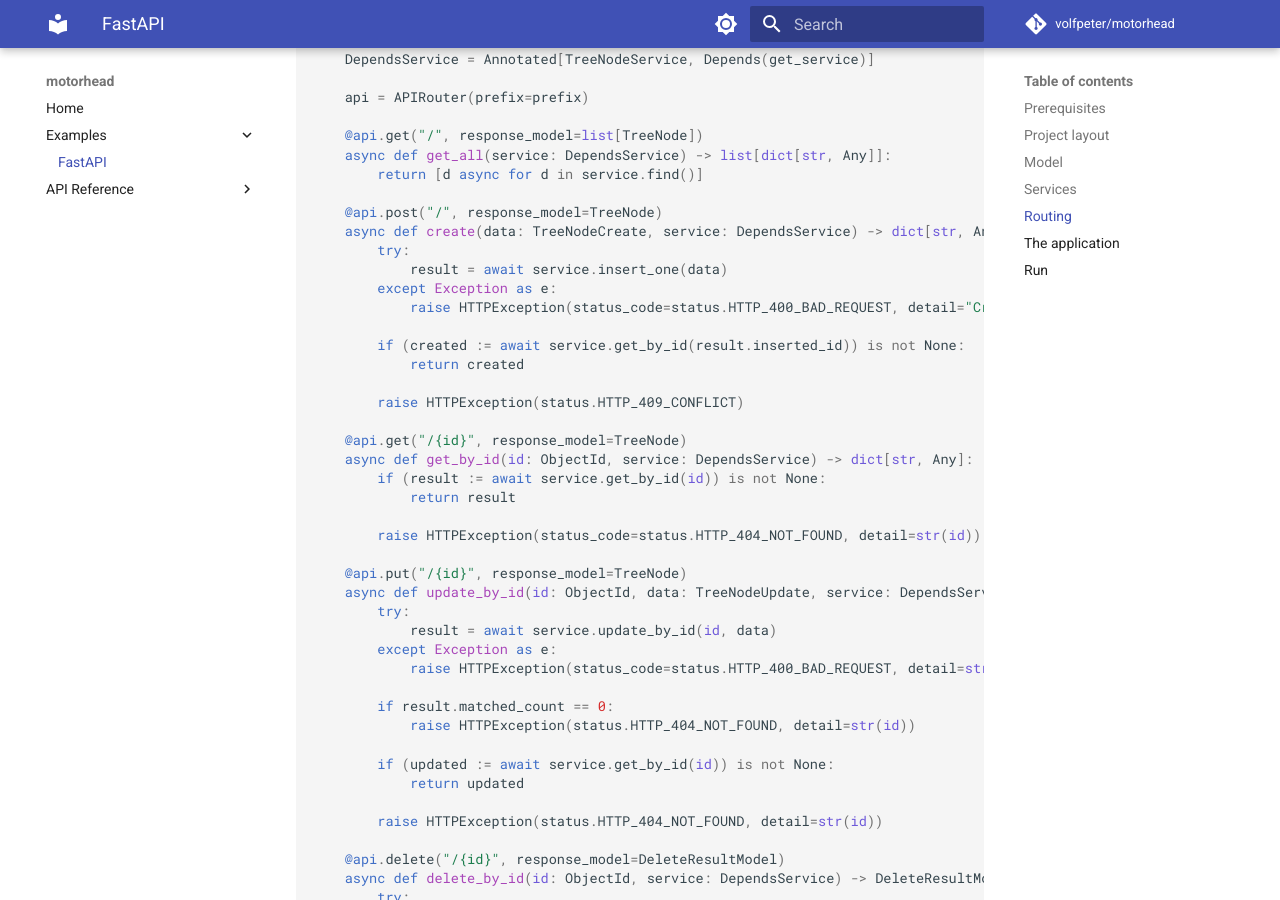
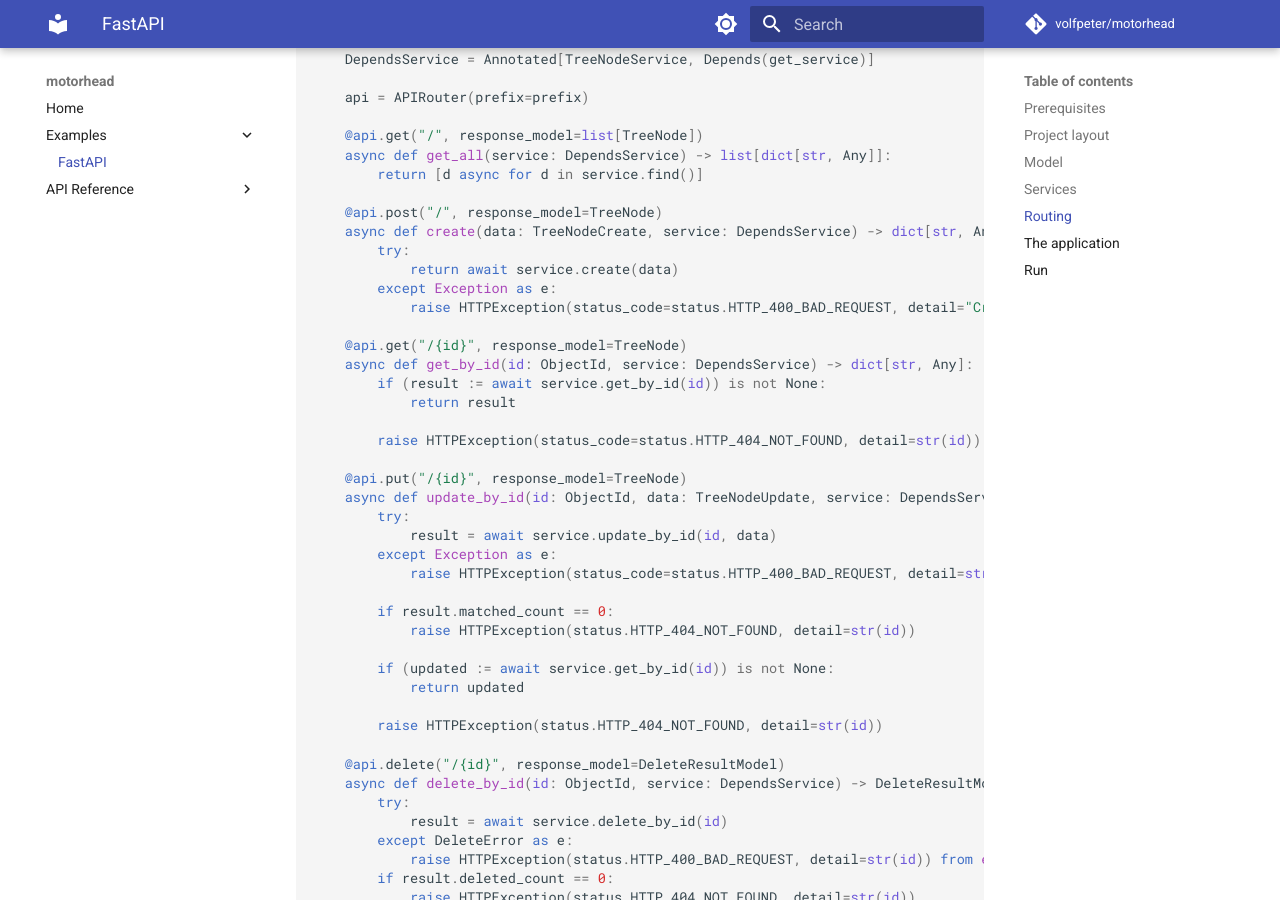
Before and after one commit to volfpeter/motorhead, an MkDocs documentation site: the page built from docs/fastapi-example.md, in a window 1280 px wide and 900 px high, scrolled down 7182 px. Built offline with MkDocs 1.6.1 and Material for MkDocs 9.7.7, drawn with Linux system fonts in a browser that asks for light colours; comment, search, counter and statistics services are not loaded.

Commit message:
updated the FastAPI example to use Service.create() instead of insert_one()

```diff
--- a/docs/fastapi-example.md
+++ b/docs/fastapi-example.md
@@ -341,14 +341,9 @@ def make_api(
     @api.post("/", response_model=TreeNode)
     async def create(data: TreeNodeCreate, service: DependsService) -> dict[str, Any]:
         try:
-            result = await service.insert_one(data)
+            return await service.create(data)
         except Exception as e:
             raise HTTPException(status_code=status.HTTP_400_BAD_REQUEST, detail="Creation failed.") from e
-
-        if (created := await service.get_by_id(result.inserted_id)) is not None:
-            return created
-
-        raise HTTPException(status.HTTP_409_CONFLICT)
 
     @api.get("/{id}", response_model=TreeNode)
     async def get_by_id(id: ObjectId, service: DependsService) -> dict[str, Any]:
```
